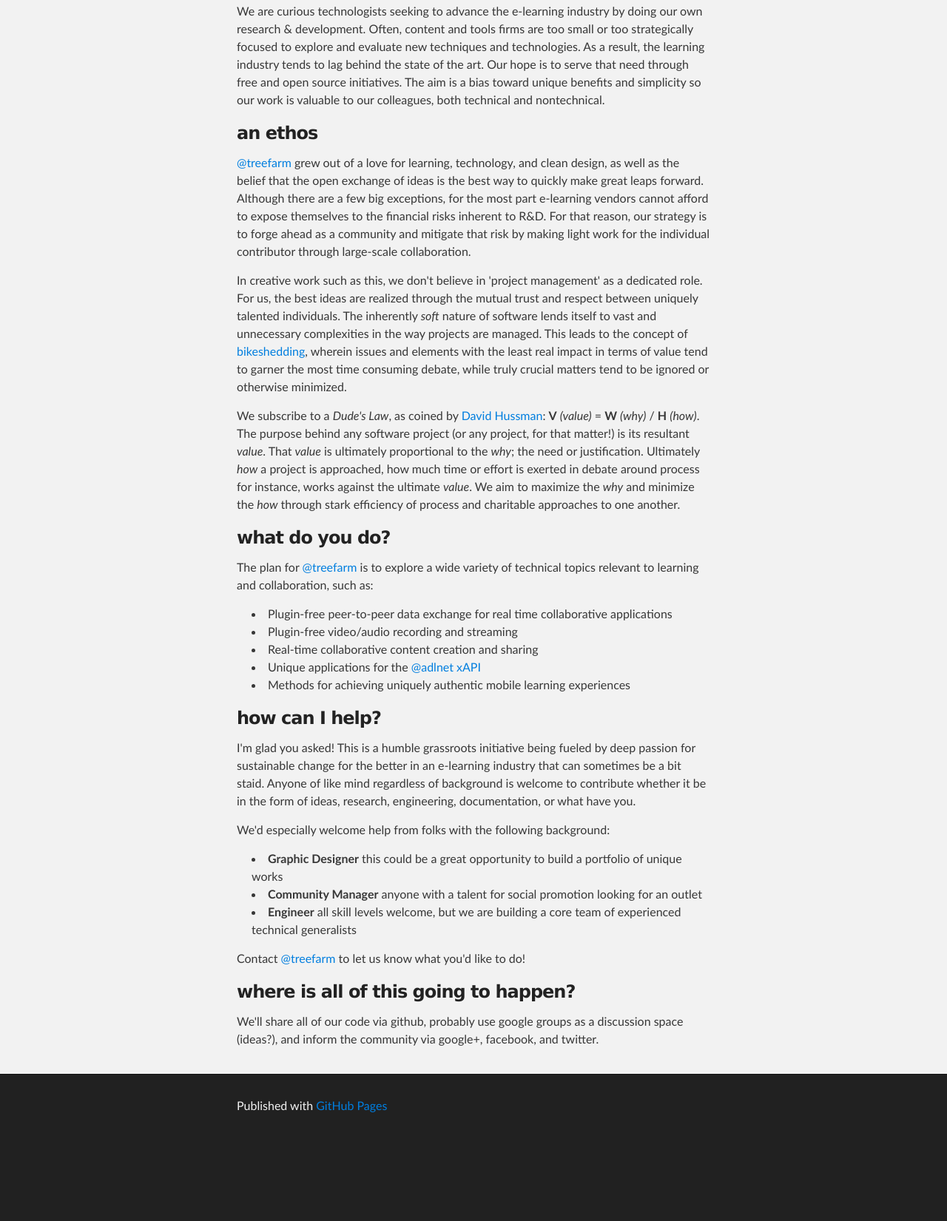
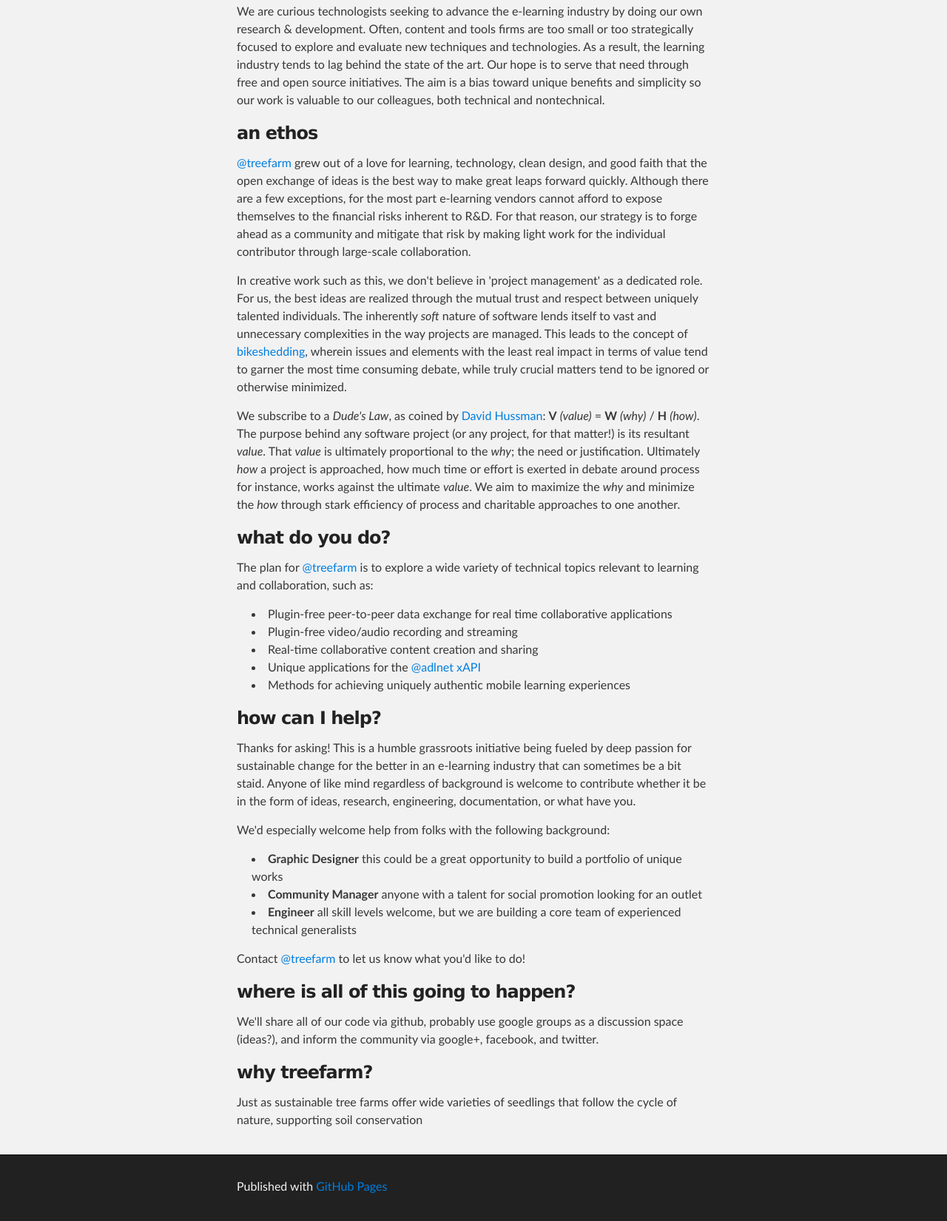
Before and after one commit to treefarm/treefarm.github.io, a plain HTML site: page index.html in a window 1280 px wide. Shown: the part 303-1954 px from the top of the page at 74% size. Before the commit the page ends 1845 px from the top, so only its background shows below. Drawn offline with Linux system fonts and the light colour scheme.

Commit message:
Replace master branch with page content via GitHub

```diff
--- a/index.html
+++ b/index.html
@@ -33,7 +33,7 @@
 
 <h3>an ethos</h3>
 
-<p><a href="https://github.com/treefarm" class="user-mention">@treefarm</a> grew out of a love for learning, technology, and clean design, as well as the belief that the open exchange of ideas is the best way to quickly make great leaps forward. Although there are a few big exceptions, for the most part e-learning vendors cannot afford to expose themselves to the financial risks inherent to R&amp;D. For that reason, our strategy is to forge ahead as a community and mitigate that risk by making light work for the individual contributor through large-scale collaboration.</p>
+<p><a href="https://github.com/treefarm" class="user-mention">@treefarm</a> grew out of a love for learning, technology, clean design, and good faith that the open exchange of ideas is the best way to make great leaps forward quickly. Although there are a few exceptions, for the most part e-learning vendors cannot afford to expose themselves to the financial risks inherent to R&amp;D. For that reason, our strategy is to forge ahead as a community and mitigate that risk by making light work for the individual contributor through large-scale collaboration.</p>
 
 <p>In creative work such as this, we don't believe in 'project management' as a dedicated role. For us, the best ideas are realized through the mutual trust and respect between uniquely talented individuals. The inherently <em>soft</em> nature of software lends itself to vast and unnecessary complexities in the way projects are managed. This leads to the concept of <a href="http://en.wiktionary.org/wiki/bikeshedding">bikeshedding</a>, wherein issues and elements with the least real impact in terms of value tend to garner the most time consuming debate, while truly crucial matters tend to be ignored or otherwise minimized.</p>
 
@@ -52,7 +52,7 @@
 <li>Methods for achieving uniquely authentic mobile learning experiences</li>
 </ul><h3>how can I help?</h3>
 
-<p>I'm glad you asked! This is a humble grassroots initiative being fueled by deep passion for sustainable change for the better in an e-learning industry that can sometimes be a bit staid. Anyone of like mind regardless of background is welcome to contribute whether it be in the form of ideas, research, engineering, documentation, or what have you.</p>
+<p>Thanks for asking! This is a humble grassroots initiative being fueled by deep passion for sustainable change for the better in an e-learning industry that can sometimes be a bit staid. Anyone of like mind regardless of background is welcome to contribute whether it be in the form of ideas, research, engineering, documentation, or what have you.</p>
 
 <p>We'd especially welcome help from folks with the following background:</p>
 
@@ -68,6 +68,10 @@
 <h3>where is all of this going to happen?</h3>
 
 <p>We'll share all of our code via github, probably use google groups as a discussion space (ideas?), and inform the community via google+, facebook, and twitter.</p>
+
+<h3>why treefarm?</h3>
+
+<p>Just as sustainable tree farms offer wide varieties of seedlings that  follow the cycle of nature, supporting soil conservation </p>
       </section>
     </div>
 
```
Also changed, not shown: params.json (+1 -1 lines).
